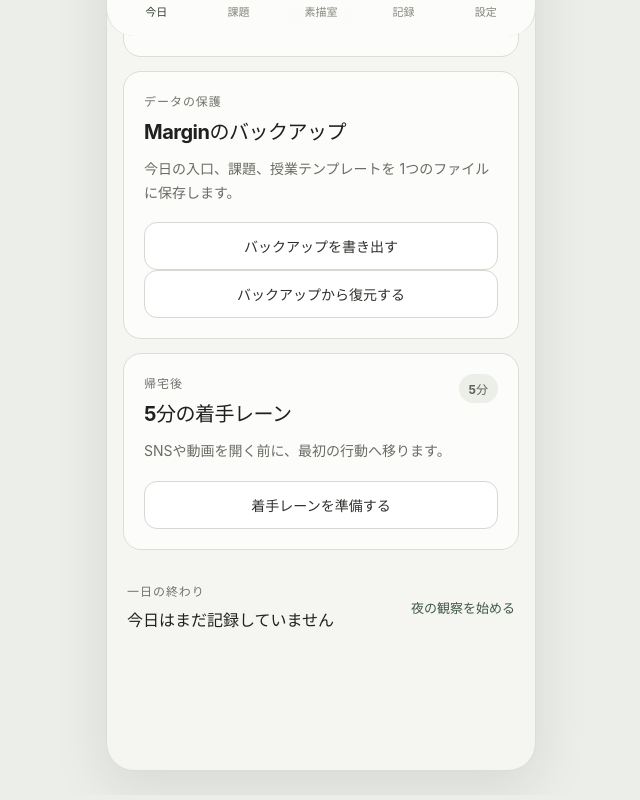
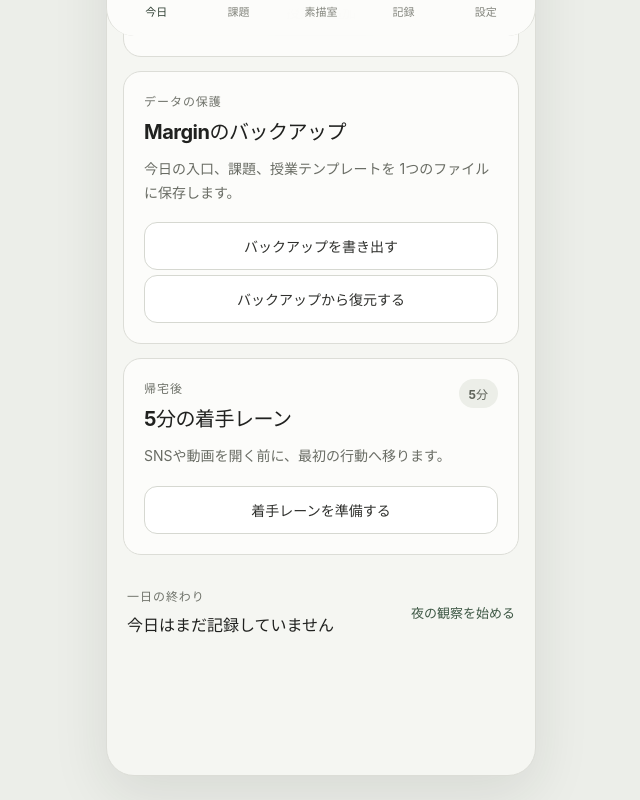
Before and after one commit to Aimai-anemone/margin, a React (Vite) app: page / in a window 1280 px wide. Shown: the part 740-1540 px from the top of the page, without its empty margins (319-959 px from the left). Built offline with nearby package versions, Linux system fonts and the light colour scheme.

Commit message:
バックアップボタンの間隔を調整

```diff
--- a/src/App.css
+++ b/src/App.css
@@ -576,3 +576,7 @@ select.entry-input {
 .course-list-item > button {
   width: 100%;
 }
+
+.data-backup > .secondary-button + .secondary-button {
+   margin-top: 5px;
+}
```
